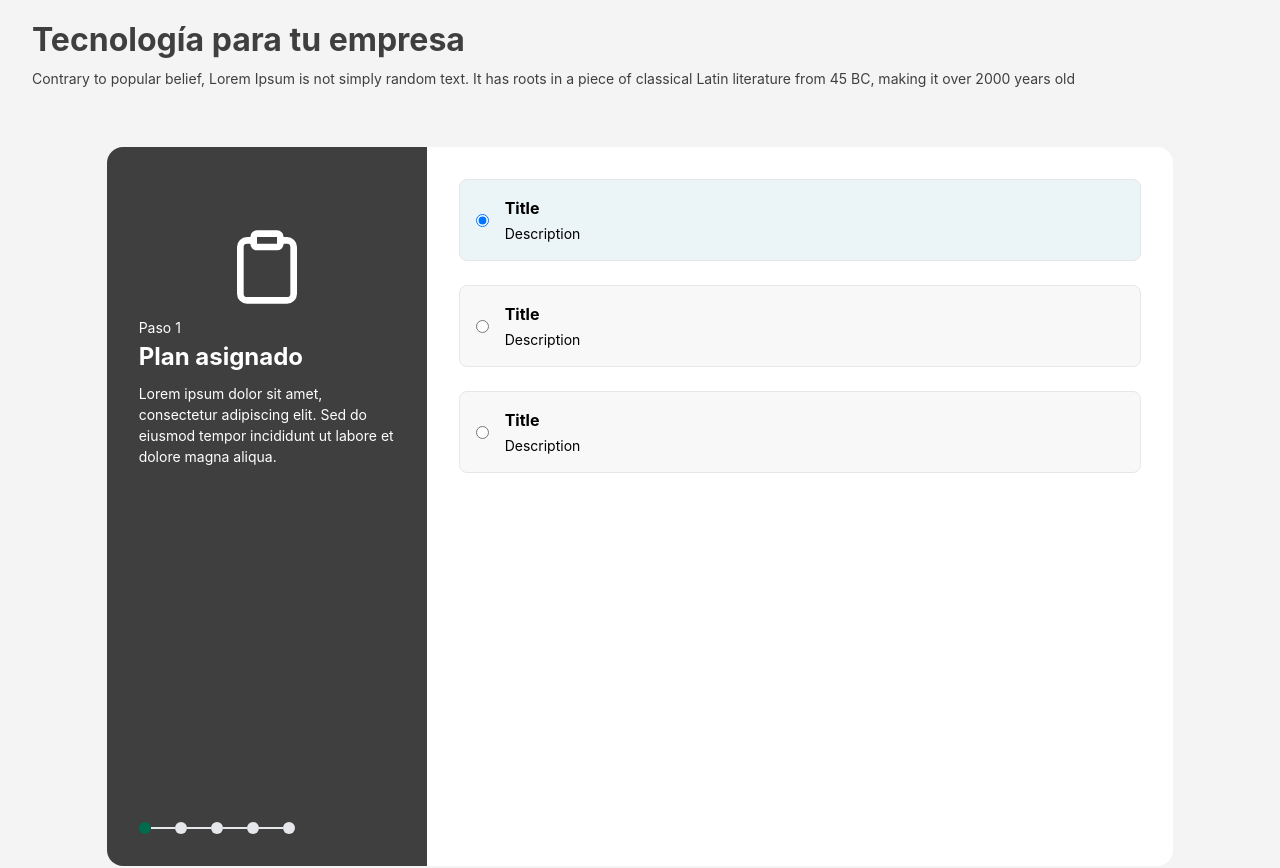
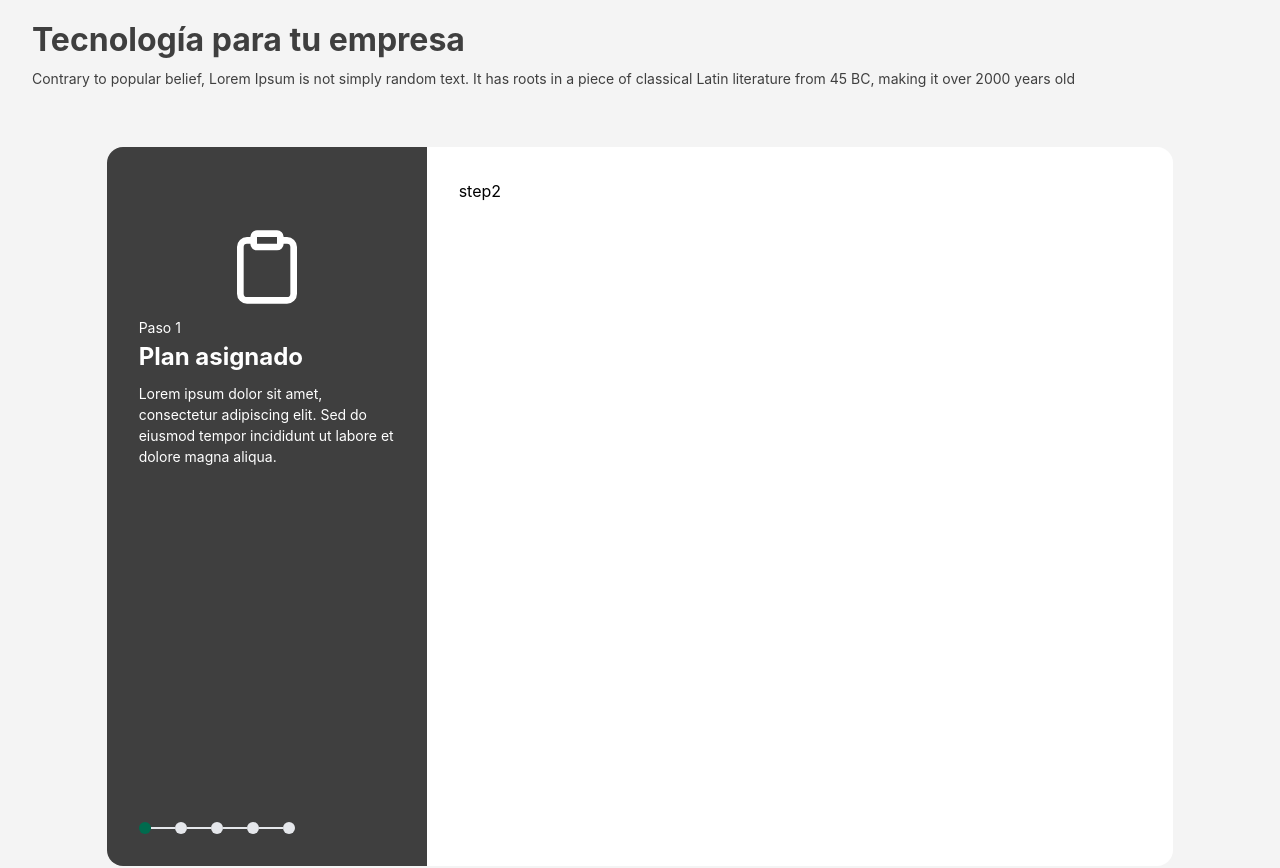
Before and after one commit to AleGCarranza/reto-hitss, a React (Vite) app: page / in a window 1280 px wide. Shown: the top 868 px of the page. Built offline with nearby package versions, Linux system fonts and the light colour scheme.

Commit message:
creando paso dos

```diff
--- a/src/components/Layout.jsx
+++ b/src/components/Layout.jsx
@@ -3,6 +3,8 @@
 import { stepsData } from "../data/steps";
 import Sidebar from "./Sidebar";
 import CardOption from "./CardOption";
+import StepOne from "./steps/StepOne";
+import StepTwo from "./steps/StepTwo";
 
 export default function Layout() {
   const [currentStep, setCurrentStep] = useState(0);
@@ -21,9 +23,9 @@
           />
         </div>
         <div className="flex flex-col gap-6 lg:col-span-7 bg-secondary rounded-b-2xl lg:rounded-r-2xl lg:rounded-bl-none p-8">
-          <CardOption name="opción 1" value="1" checked={true}/>
-          <CardOption name="opción 2" value="2"checked={false}/>
-          <CardOption name="opción 3" value="3"checked={false}/>
+          {/* <StepOne/>
+           */}
+           <StepTwo/>
         </div>
       </div>
 
--- /dev/null
+++ b/src/components/steps/StepOne.jsx
@@ -0,0 +1,10 @@
+import CardOption from "../CardOption";
+export default function StepOne() {
+  return (
+    <div className="flex flex-col gap-6">
+      <CardOption name="opción 1" value="1" checked={true} />
+      <CardOption name="opción 2" value="2" checked={false} />
+      <CardOption name="opción 3" value="3" checked={false} />
+    </div>
+  );
+}
--- /dev/null
+++ b/src/components/steps/StepTwo.jsx
@@ -0,0 +1,10 @@
+export default function StepTwo (){
+    return(
+
+        <div>
+step2
+        </div>
+
+    )
+
+}
```
